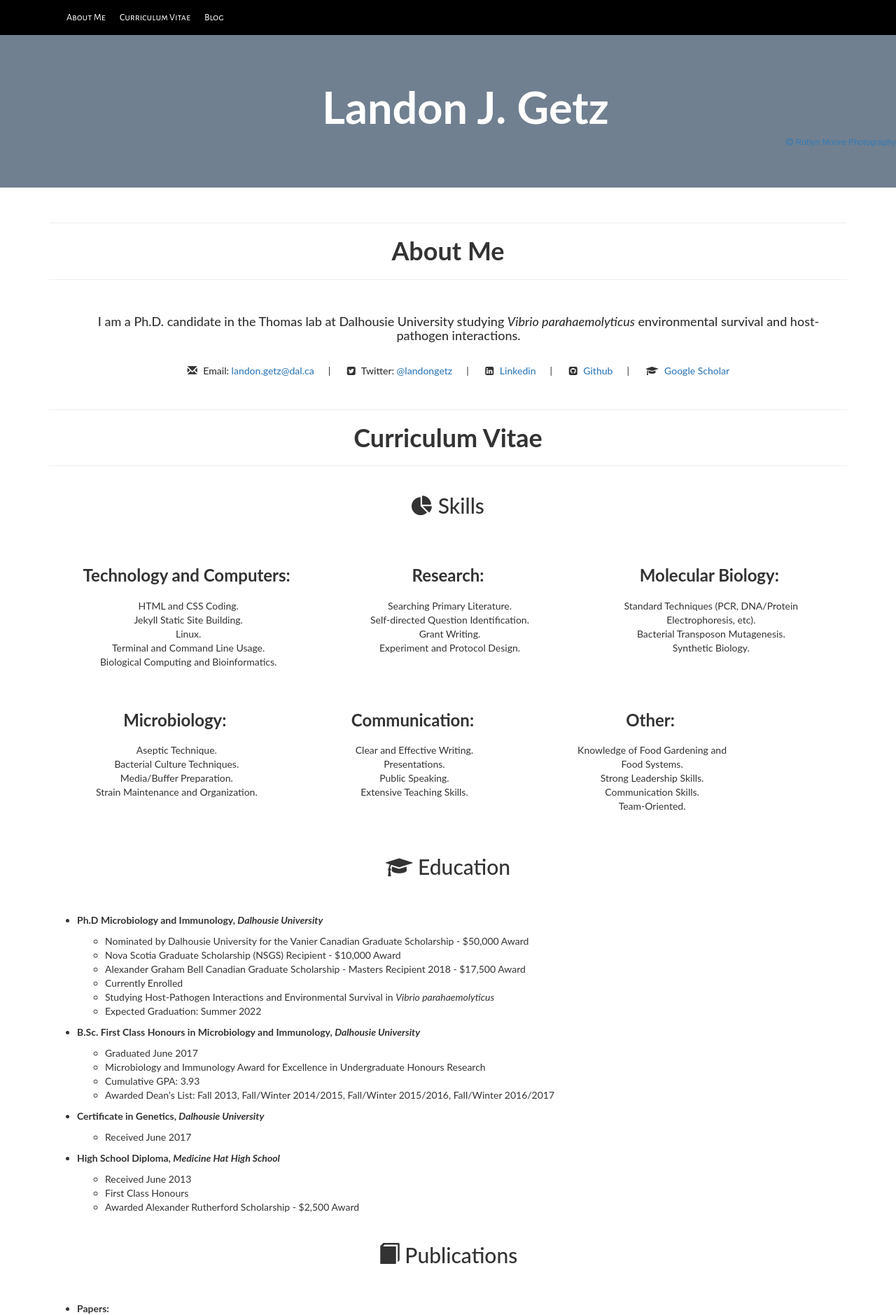
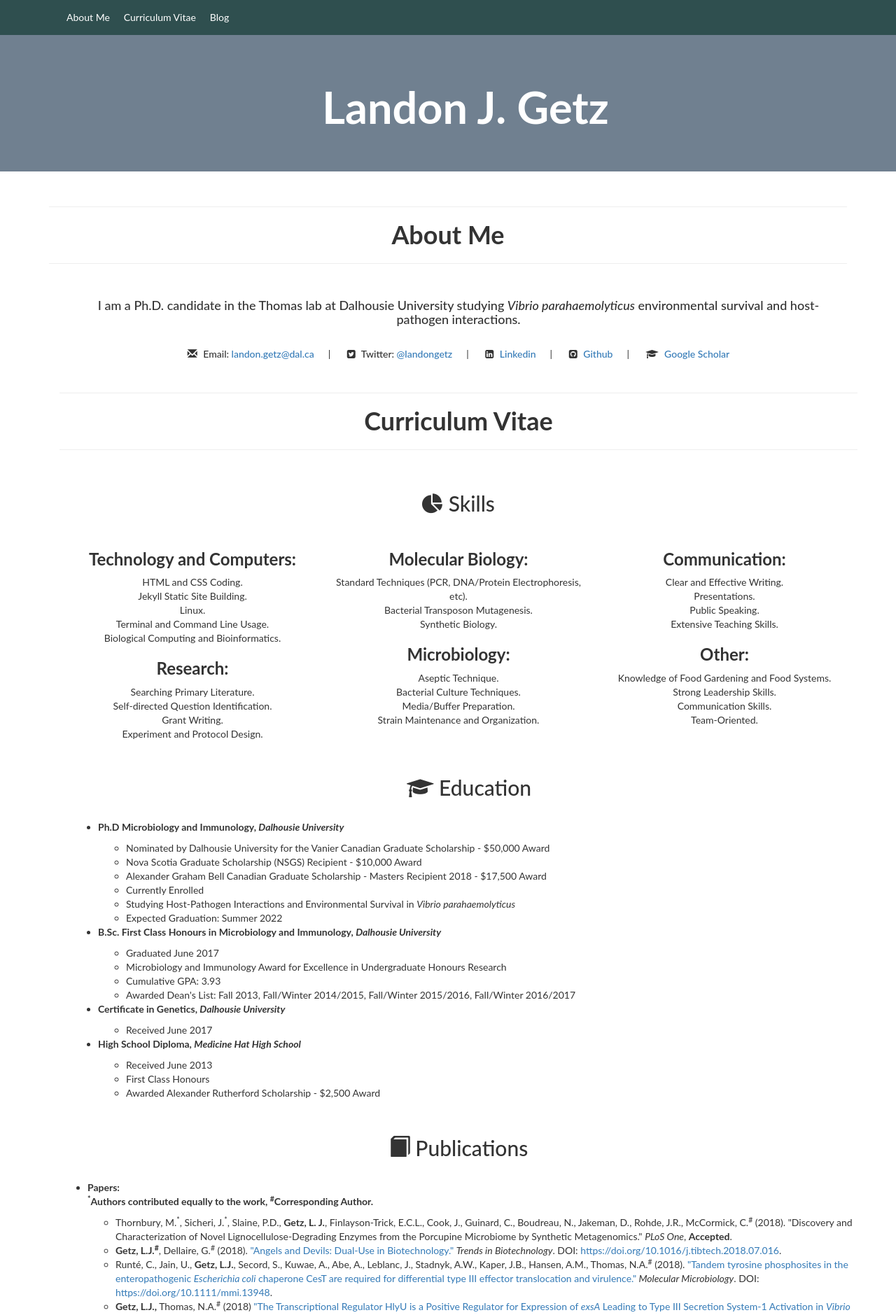
Before and after one commit to LandonGetz/OldCVWebsite, a Jekyll site: the page built from index.md, in a window 1280 px wide. Shown: the top 1879 px of the page at 70% size. Built offline with Jekyll 4.4.1, drawn with Linux system fonts in a browser that asks for light colours; nearby versions of some CDN libraries.

Commit message:
Update
Remove Copyright on photo and correct skills list spacing

```diff
--- a/_layouts/default.html
+++ b/_layouts/default.html
@@ -88,7 +88,6 @@
     </nav>
     <div class="jumbotron" id="header">
     <h1 id="headertext"> {{page.page_title}} </h1>
-        <h6><a style="text-align: right;" id="copyright" href="https://www.facebook.com/Robyn-Moore-Photography-113106382088557/" target="_blank"><span class="fa fa-copyright" aria-hidden="true"></span>   Robyn Moore Photography   </a></h6>
         </div>
     <div class="container" id="content">
         {{ content }}
--- a/css/default.css
+++ b/css/default.css
@@ -13,8 +13,8 @@ body {
 }
 
 #navbar {
-    font-family: 'Alegreya Sans SC', sans-serif;
-    background-color: black;
+    font-family: 'Lato', sans-serif;
+    background-color: #2F4F4F;
     width: 100%;
 }
 
@@ -23,32 +23,26 @@ body {
     padding-right:10px;
     text-align: right;
     color: white;
-    text-shadow:black 0.3em 0.3em 0.3em;
 }
 
 #navbar li a:hover {
     color: grey;
-    background-color: black;
 }
 
 #navbar li a:active {
     color: grey;
-    background-color: black;
 }
 
 #navbar li a:link {
     color:white;
-    background-color: black;
 }
 
 #nav li a:visited {
     color: white;
-    background-color: black;
 }
 
 #navtoggle {
     color:white;
-    background-color: black;
     font-size: 12pt;
 }
 
@@ -97,19 +91,21 @@ h1 {
     padding-left: 100px;
 }
 
-#list {
-    padding-top:10px;
-}
 #sublist {
     padding-top: 10px;
 }
 
-#skillssublist {
-    padding-top: 10px;
+#skillssublist,
+#skillslist {
+    align-content: center;
     text-align: center;
     list-style: none;
-    padding-right:35px;
 }
+
+#skillssublist {
+    margin-left: -40px;
+}
+
 h2 {
     text-align: center;
     padding:20px;
@@ -144,9 +140,6 @@ h2 {
     padding-bottom:50px;
 }
 
-#skillslist {
-    display:inline-flex;
+#Education {
     text-align: center;
-    align-content: center;
-    margin: 10px;
 }
--- a/index.md
+++ b/index.md
@@ -23,14 +23,13 @@ scroll: true
     <h5 id="contactbuttons"><i id="icon" class="fa fa-graduation-cap" aria-hidden="true"></i>  <a href="https://scholar.google.ca/citations?user=cFMTBYMAAAAJ&hl=en&authuser=3">Google Scholar</a></h5>
 </div>
 <div class="container" id="CV">
-</div>
 <div>
     <hr>
     <h1 id="CVcontent"><b>Curriculum Vitae</b></h1>
     <hr>
-    <h2><span class="fa fa-pie-chart" aria-hidden="true"></span> Skills</h2>
-    <div class="row" id="skillslist">
-        <div class="col-lg-4" id="list"><h3><b>Technology and Computers:</b></h3>
+    <div id="skillslist"><h2><span class="fa fa-pie-chart" aria-hidden="true"></span> Skills</h2>
+        <div class="col-lg-4" id="list">
+        <div><h3><b>Technology and Computers:</b></h3>
             <ul id="skillssublist">
                 <li>HTML and CSS Coding.</li>
                 <li>Jekyll Static Site Building.</li>
@@ -39,7 +38,7 @@ scroll: true
                 <li>Biological Computing and Bioinformatics.</li>
             </ul>
         </div>
-        <div class="col-lg-4" id="list"><h3><b>Research:</b></h3>
+        <div><h3><b>Research:</b></h3>
             <ul id="skillssublist">
                 <li>Searching Primary Literature.</li>
                 <li>Self-directed Question Identification.</li>
@@ -47,16 +46,16 @@ scroll: true
                 <li>Experiment and Protocol Design.</li>
             </ul>
         </div>
-        <div class="col-lg-4" id="list"><h3><b>Molecular Biology:</b></h3>
+    </div>
+        <div class="col-lg-4" id="list">
+        <div><h3><b>Molecular Biology:</b></h3>
             <ul id="skillssublist">
                 <li>Standard Techniques (PCR, DNA/Protein Electrophoresis, etc).</li>
                 <li>Bacterial Transposon Mutagenesis.</li>
                 <li>Synthetic Biology.</li>
             </ul>
         </div>
-    </div>
-    <div class="row" id="skillslist">
-        <div class="col-lg-4" id="list"><h3><b>Microbiology:</b></h3>
+        <div><h3><b>Microbiology:</b></h3>
             <ul id="skillssublist">
                 <li>Aseptic Technique.</li>
                 <li>Bacterial Culture Techniques.</li>
@@ -64,7 +63,9 @@ scroll: true
                 <li>Strain Maintenance and Organization.</li>
             </ul>
         </div>
-        <div class="col-lg-4" id="list"><h3><b>Communication:</b></h3>
+        </div>
+        <div class="col-lg-4" id="list">
+        <div><h3><b>Communication:</b></h3>
             <ul id="skillssublist">
                 <li>Clear and Effective Writing.</li>
                 <li>Presentations.</li>
@@ -72,7 +73,7 @@ scroll: true
                 <li>Extensive Teaching Skills.</li>
             </ul>
         </div>
-        <div class="col-lg-4" id="list"><h3><b>Other:</b></h3>
+        <div><h3><b>Other:</b></h3>
             <ul id="skillssublist">
                 <li>Knowledge of Food Gardening and Food Systems.</li>
                 <li>Strong Leadership Skills.</li>
@@ -81,7 +82,9 @@ scroll: true
             </ul>
         </div>
     </div>
-   <h2><span class="fa fa-graduation-cap" aria-hidden="true"></span>  Education</h2>
+    </div>
+    <div class="container">
+   <h2 id="Education"><span class="fa fa-graduation-cap" aria-hidden="true"></span>  Education</h2>
     <ul id="list">
         <li id="list"><b>Ph.D Microbiology and Immunology, <i>Dalhousie University</i></b>
             <ul id="sublist">
@@ -114,6 +117,7 @@ scroll: true
                 </ul>
             </li>
     </ul>
+    </div>
         <h2><span class="glyphicon glyphicon-book" aria-hidden="true"></span>  Publications</h2>
     <ul id="list">
       <li id="list"><b>Papers: </b>
@@ -348,3 +352,4 @@ scroll: true
             </li>
         </ul>
 </div>
+</div>
```
